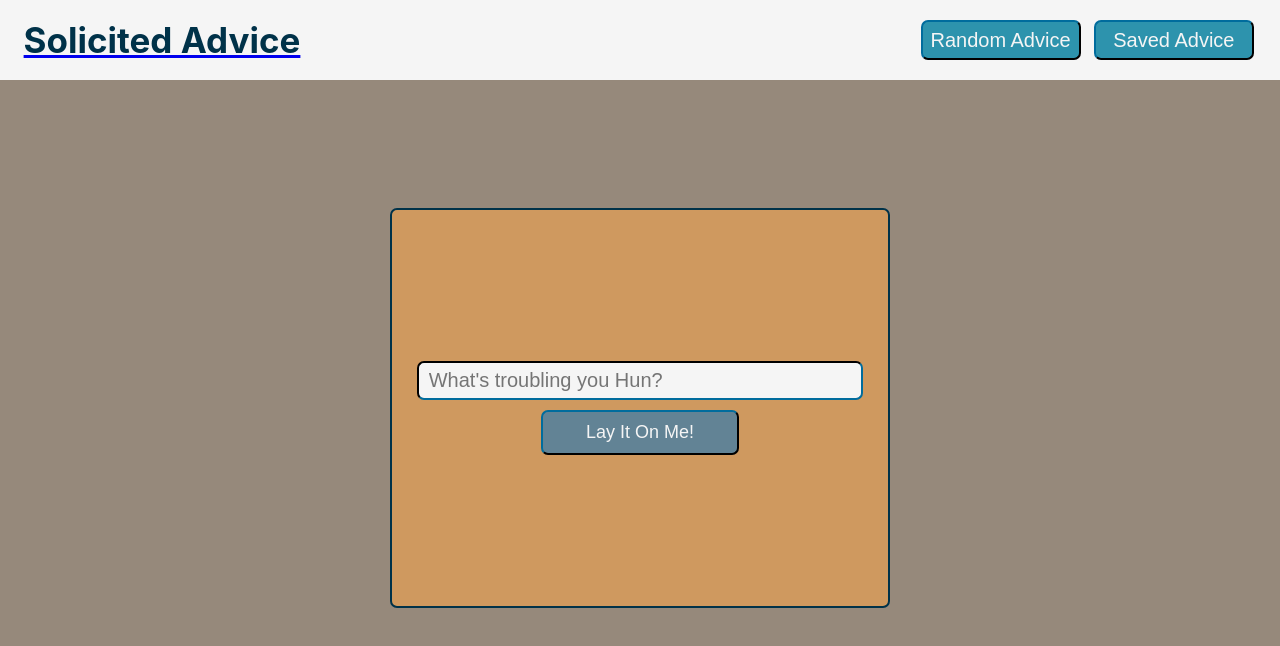
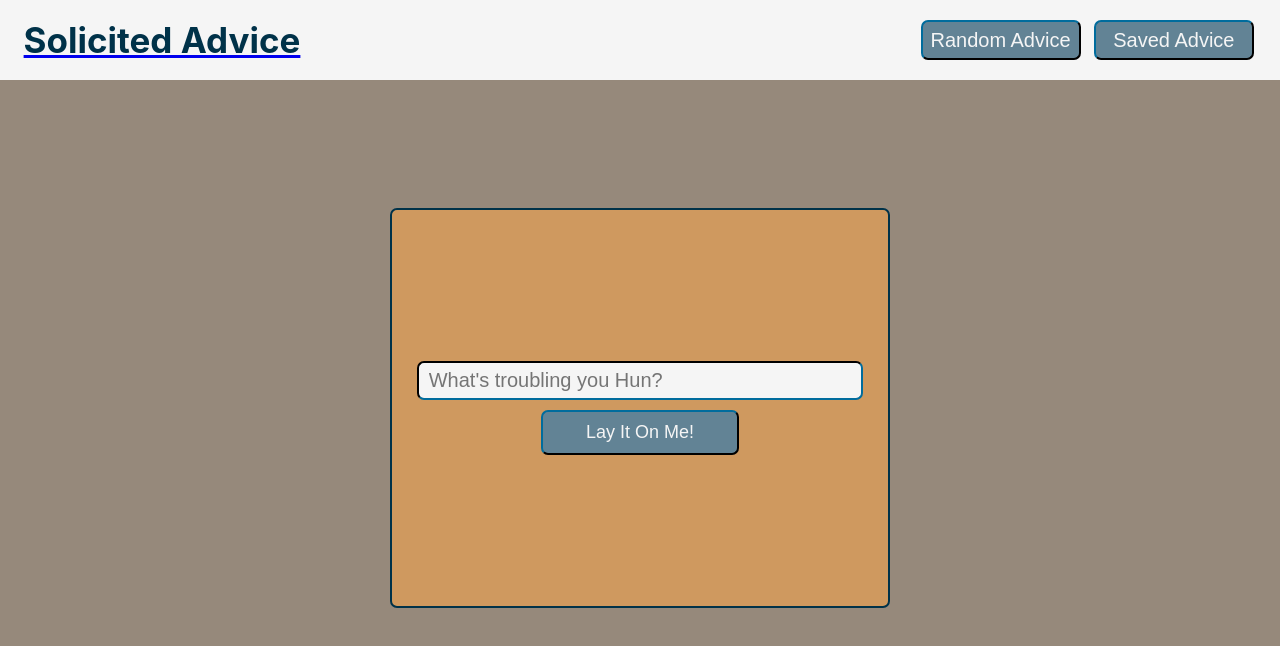
Before and after one commit to LeahWinters/Lay-It-On-Me, a React (Create React App) app: page / in a window 1280 px wide. Shown: the top 646 px of the page. Built offline with nearby package versions, Linux system fonts and the light colour scheme.

Commit message:
Fix header styling

```diff
--- a/src/Header/Header.css
+++ b/src/Header/Header.css
@@ -1,7 +1,6 @@
 .Header {
   align-items: center;
   background-color: #F5F5F5;
-  /* background-color: #FBB688; */
   display: flex;
   flex-direction: row;
   height: 10%;
@@ -28,7 +27,7 @@
 
 .random-btn,
 .saved-advice-btn {
-  background-color: #2D93AD;
+  background-color: #628395;
   border-color: #003249;
   border-radius: 7px;
   color: #F5F5F5;
@@ -41,6 +40,6 @@
 
 .random-btn:hover,
 .saved-advice-btn:hover {
-  background-color: #CFBFF7;
+  background-color: #DFD5A5;
   color: #003249;
 }
```
